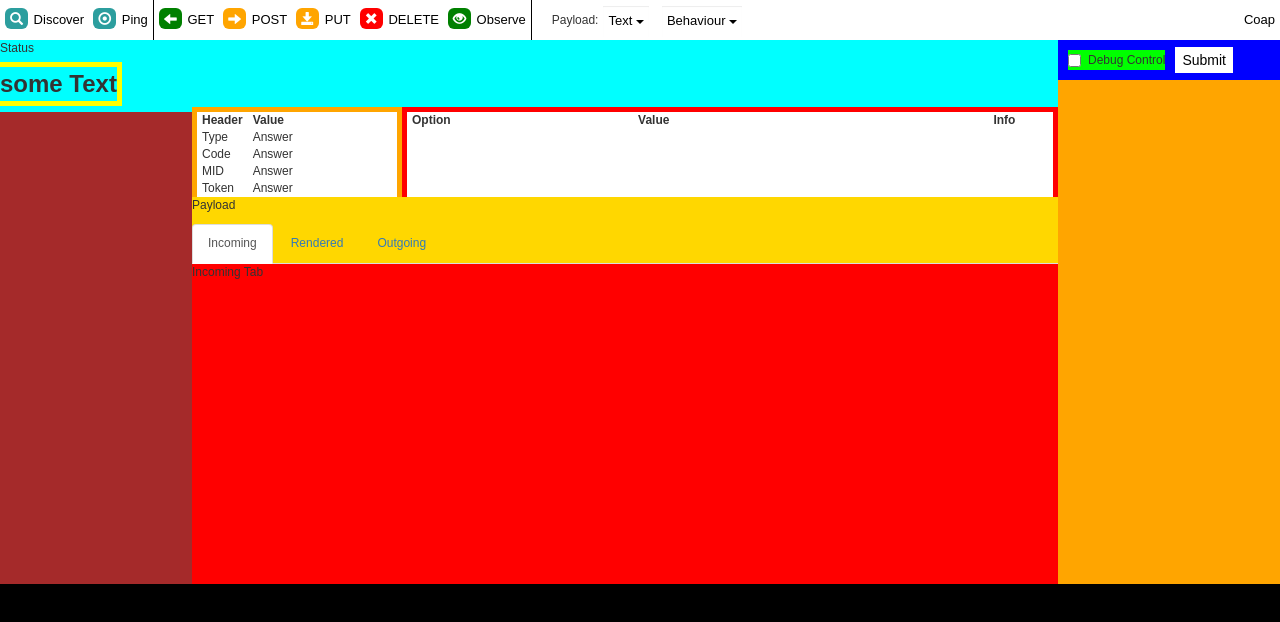
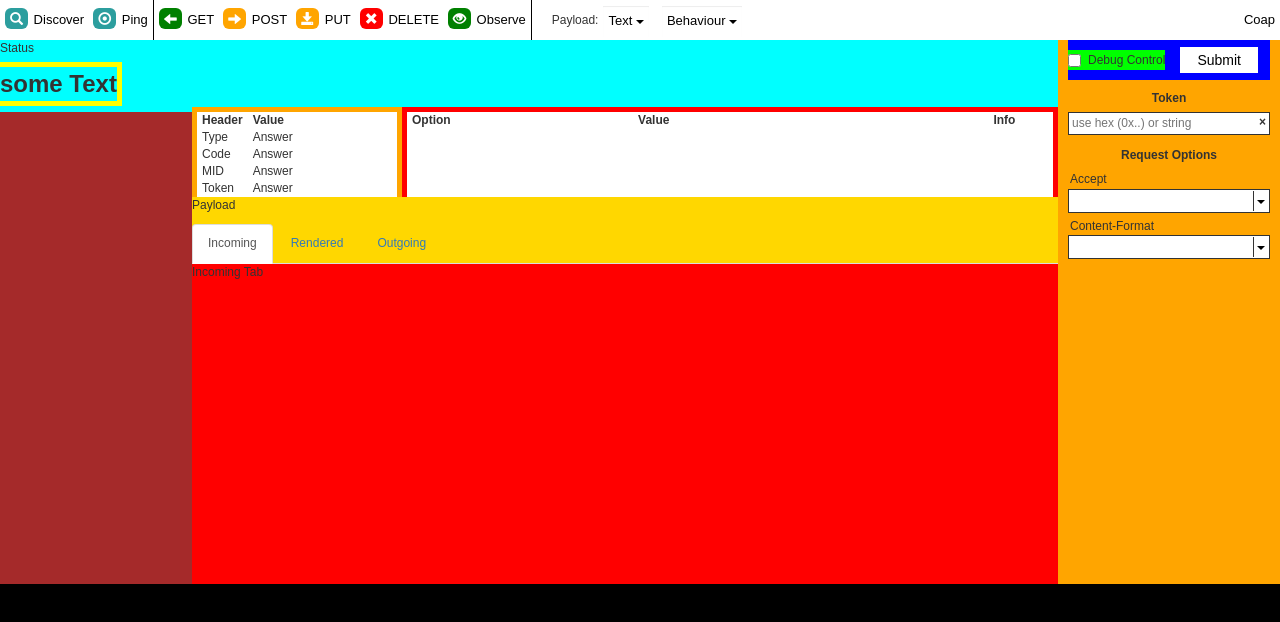
Before and after one commit to mkovatsc/Copper4Cr, a browser extension: page extension/index.html in a window 1280 px wide. Drawn offline with nearby package versions, Linux system fonts and the light colour scheme.

Commit message:
Sidebar - Basic layout of boxes

```diff
--- a/extension/css/style.css
+++ b/extension/css/style.css
@@ -155,8 +155,6 @@ body {
 	background-color: yellow;
 }
 
-
-
 .flex {
 	flex: 1;
 }
@@ -224,19 +222,32 @@ body {
 
 #sidebar {
 	width: 18.5em;
+	padding: 0 10px;
 }
 
-#sidebar input {
-	align-items: center;
+
+#sidebar label {
+	text-align: center;
+	margin-top: 10px;
+	margin-bottom: 5px;
 }
 
-#sidebar label {
-	align-items: center;
+#sidebar .checkbox > label
+{
+	margin-top: 0;
+	margin-bottom: 0;
+	text-align: left;
+}
+
+#sidebar .checkbox p {
+	margin: 0;
+	padding-top: 2px;
 }
 
 #sidebar p {
 	margin: 0;
-	padding-top: 2px;
+	margin-left: 2px;
+	margin-top: 5px;
 }
 
 #sidebar .btn
@@ -246,9 +257,62 @@ body {
 	border-color: black;
 	background-color: white;
 	color: black;
-	margin-left: 10px;
+}
+
+#submit-button
+{
+	border-radius: 5px;
+	border-width: 0px;
+	border-color: black;
+	background-color: white;
+	color: black;
+	margin-left: 15px;
 	margin-top: 7px;
 	height: 26px;
-	padding: 0 7px;
+	padding: 0 17px;
 	align-items: center;
 }
+
+#sidebar .caret
+{
+	padding: 0;
+}
+
+.text-input-custom {
+  border:1px solid;
+  padding:1px 5px 1px 1px;
+  background: white;
+}
+
+.text-input-custom  input {
+  border:none;
+  background:white;
+  outline:none;
+}
+
+
+.dropdown-caret > a
+{
+	padding: 0;
+	padding-right: 7px;
+	padding-left: 3px;
+	width: 5px;
+}
+
+.dropdown-caret {
+	border-left: 1px solid;
+	margin-left: 1px;
+}
+
+.text-input-custom  span {
+  cursor:pointer;
+  width: 5px;
+  padding-right: 5px;
+  margin-left: 1px;
+  font-weight:bold;
+}
+
+.dropdown-menu > li > a:hover {
+    background-color: blue;
+	color: white;
+}
--- a/extension/index.html
+++ b/extension/index.html
@@ -165,13 +165,57 @@
 
 				</div>
 				<div id="sidebar" class="vbox" style="background-color: orange;">
-					<div class="hbox"  style="background-color: blue;">
-						<div class="checkbox" style="margin-left: 10px; background-color: lime;" >
+					<div class="hbox" style="background-color: blue;">
+						<div class="checkbox" style="background-color: lime;" >
 							<label>
 								<input type="checkbox"><p>Debug Control</p>
 							</label>
 						</div>
-						<button type="submit" class="btn">Submit</button>
+						<button id="submit-button" type="submit" class="btn">Submit</button>
+					</div>
+
+					<div class="vbox">
+						<label>Token</label>
+						<div class="flex hbox">
+							<span class="flex hbox text-input-custom"><input class="flex" type="text" id="debug_option_token" placeholder="use hex (0x..) or string"><span onclick="clearInputText('debug_option_token')" title="Clear">&times;</span></span>
+						</div>
+
+						<label style="padding-top: 2px; margin-bottom: 2px;">Request Options</label>
+						<p>Accept</p>
+						<div class="flex hbox dropdown">
+							<span class="flex hbox text-input-custom"><input class="flex" type="text" id="debug_option_token">
+								<div class="dropdown-caret"><a class="btn btn-primary dropdown-toggle" data-toggle="dropdown" href="#">
+									<span class="caret"></span>
+								</a>
+								<ul class="dropdown-menu">
+									<li><a href="#"><i class="icon-pencil"></i>&nbsp</a></li>
+									<li><a href="#"><i class="icon-trash"></i>Example</a></li>
+									<li><a href="#"><i class="icon-ban-circle"></i>Example</a></li>
+									<li class="divider"></li>
+									<li><a href="#"><i class="i"></i>Example</a></li>
+								</ul>
+
+								</div>
+							</span>
+						</div>
+
+						<p>Content-Format</p>
+						<div class="flex hbox dropdown">
+							<span class="flex hbox text-input-custom"><input class="flex" type="text" id="debug_option_token">
+								<div class="dropdown-caret"><a class="btn btn-primary dropdown-toggle" data-toggle="dropdown" href="#">
+									<span class="caret"></span>
+								</a>
+								<ul class="dropdown-menu">
+									<li><a href="#"><i class="icon-pencil"></i>&nbsp</a></li>
+									<li><a href="#"><i class="icon-trash"></i>Example</a></li>
+									<li><a href="#"><i class="icon-ban-circle"></i>Example</a></li>
+									<li class="divider"></li>
+									<li><a href="#"><i class="i"></i>Example</a></li>
+								</ul>
+
+								</div>
+							</span>
+						</div>
 					</div>
 
 
--- a/extension/index.js
+++ b/extension/index.js
@@ -45,3 +45,9 @@ function onClickObserve()
 function onClickCoap()
 {
 }
+
+function clearInputText(id)
+{
+	var inputText = document.getElementById(id);
+	inputText.value="";
+}
```
